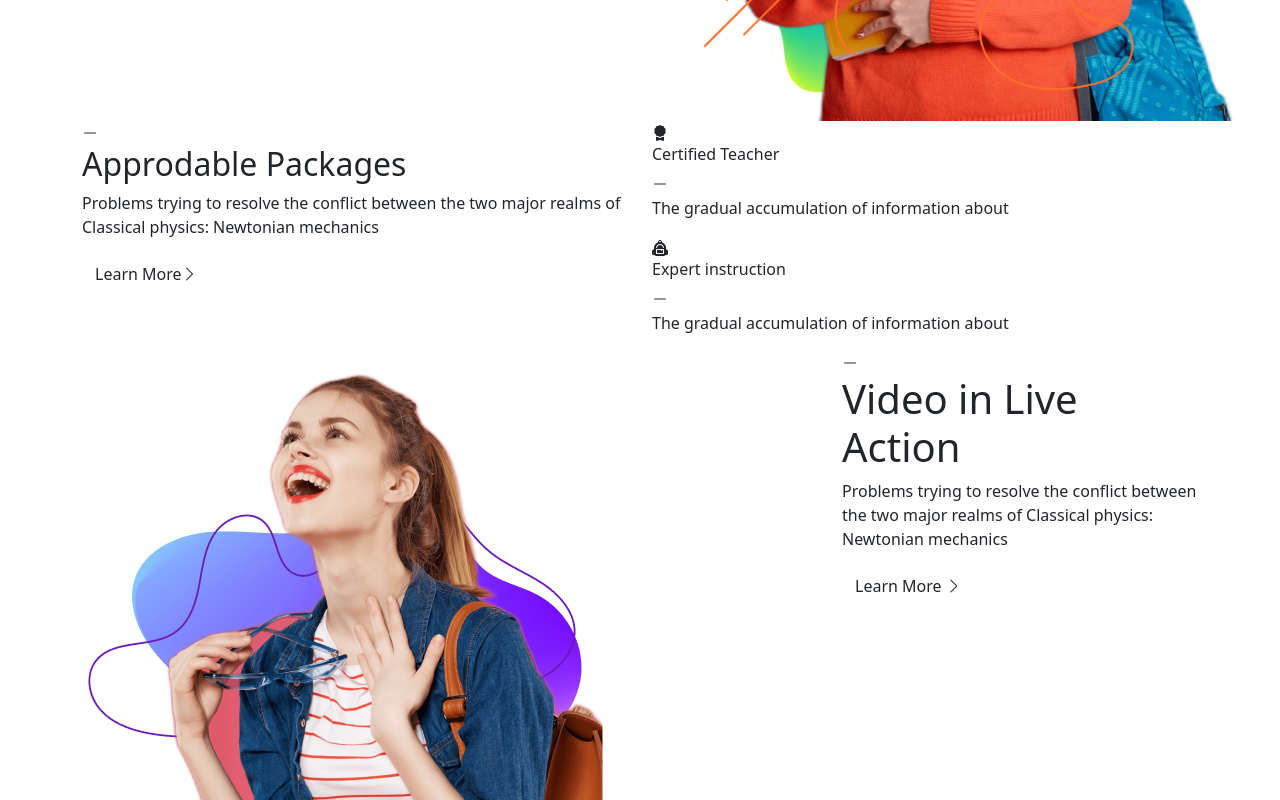
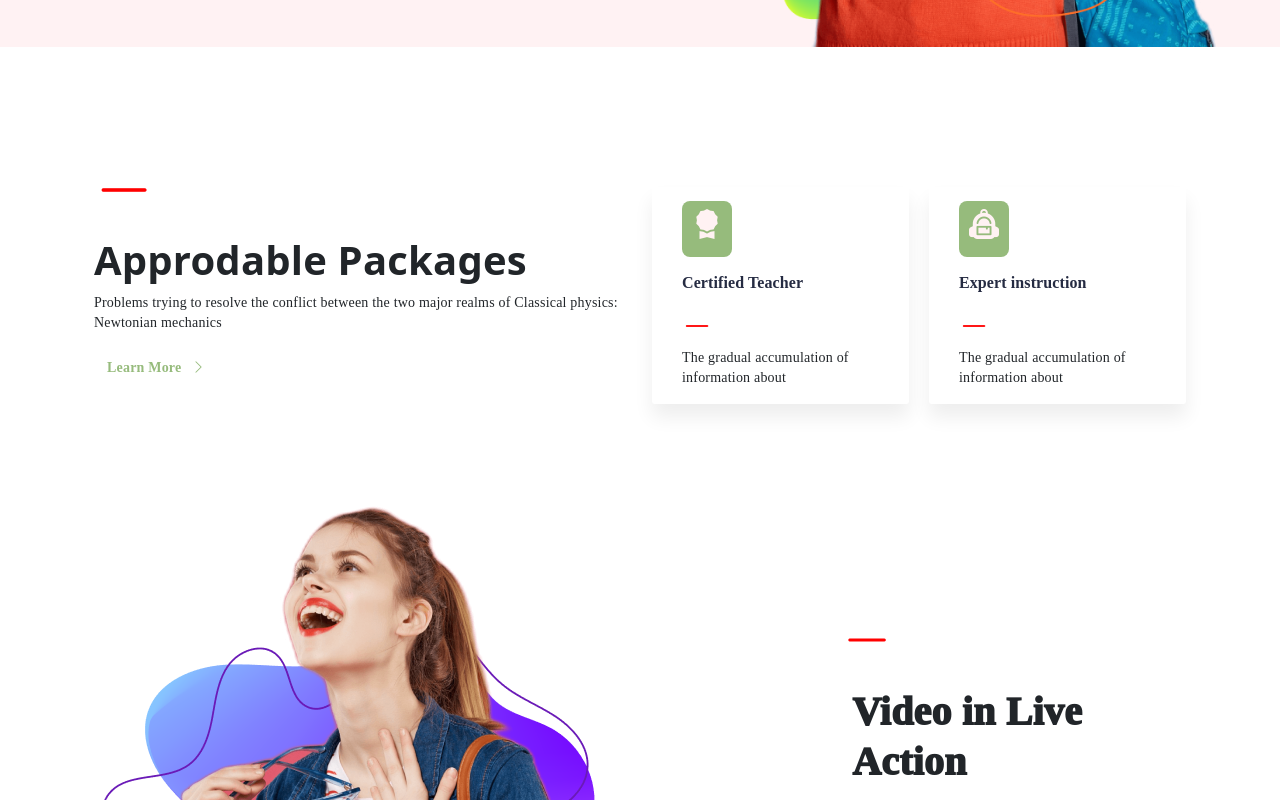
Before and after one commit to Ajaykumarsaini-ui/index.html, a plain HTML site: page index.html in a window 1280 px wide. Shown: the part 580-1380 px from the top of the page. Drawn offline with nearby package versions, Linux system fonts and the light colour scheme; the site is published under a folder, as on GitHub Pages, so addresses that start at the root find nothing.

Commit message:
Update index.html
i have updated it

```diff
--- a/index.html
+++ b/index.html
@@ -12,8 +12,8 @@
         crossorigin="anonymous"></script>
     <link rel="stylesheet" href="https://cdn.jsdelivr.net/npm/bootstrap-icons@1.11.3/font/bootstrap-icons.min.css">
     <title>Project </title>
-    <script src="/javascript/script.js"></script>
-    <link rel="stylesheet" href="/css/style.css">
+    <script src="javascript/script.js"></script>
+    <link rel="stylesheet" href="css/style.css">
     <link rel="stylesheet" href="css/bootstrap.css">
 </head>
 <header id="header">
```
